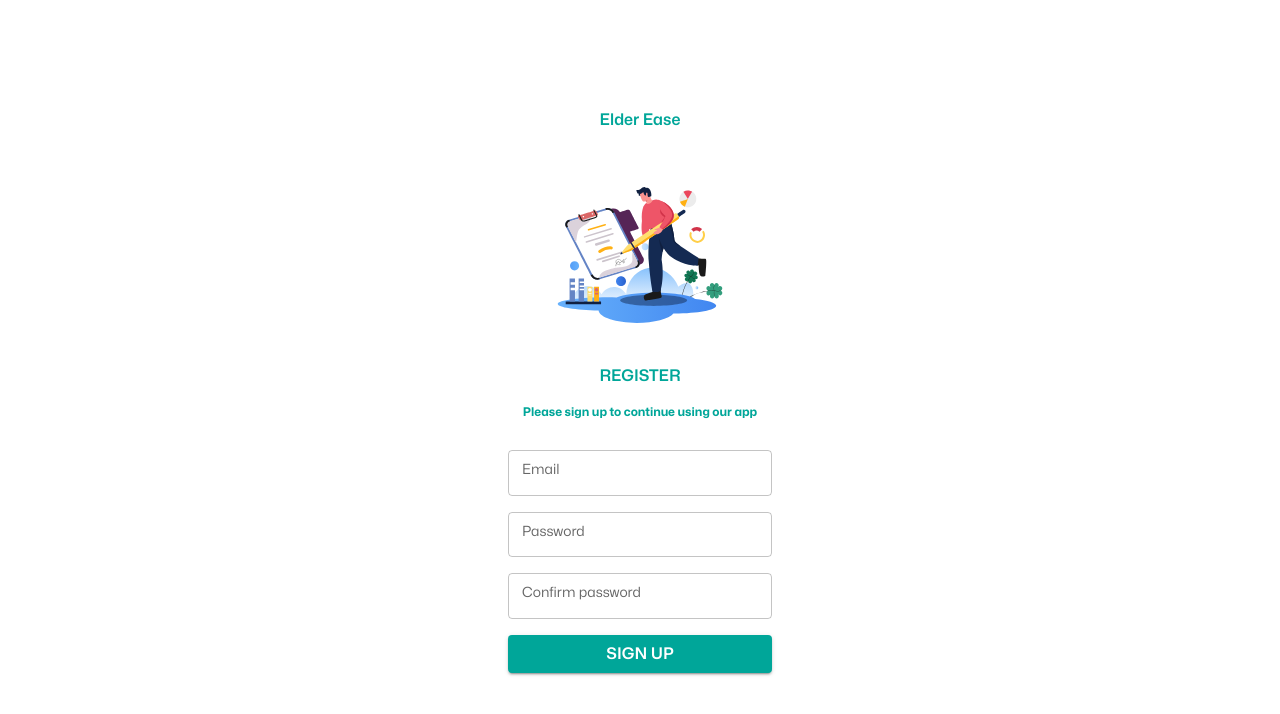
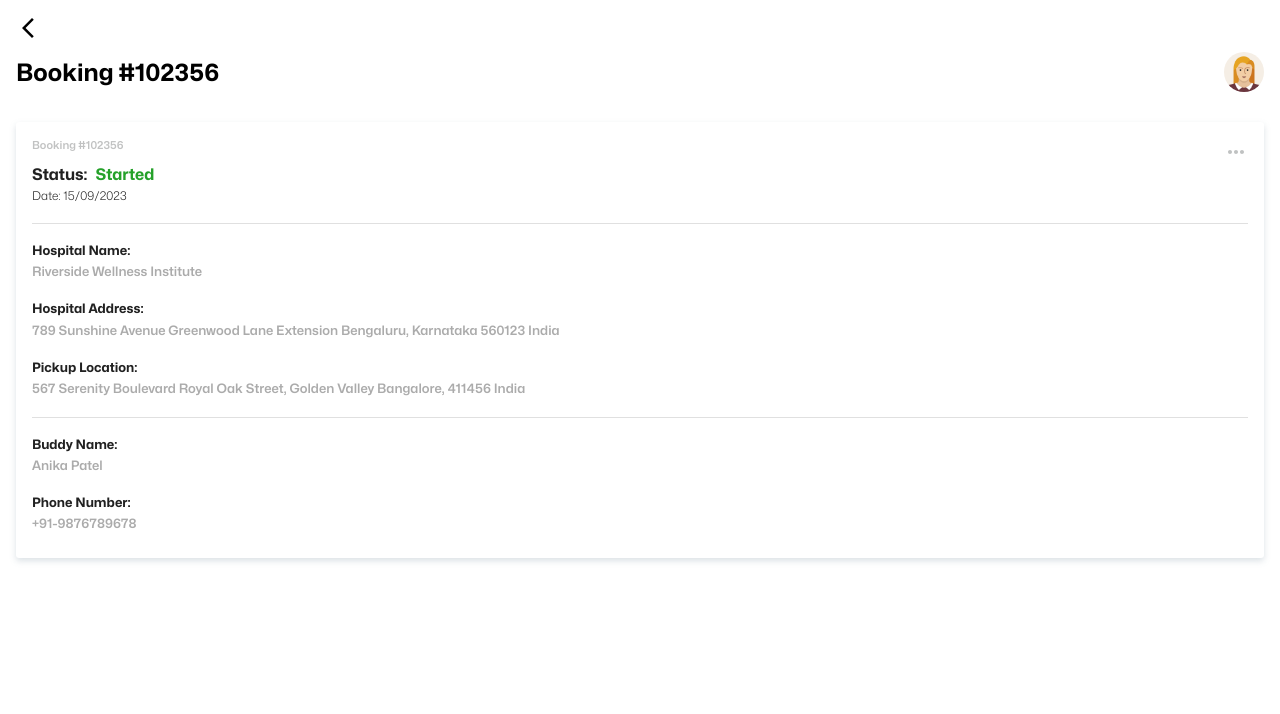
Before and after one commit to nikitha-keyvalue/elder-ease, a React (Create React App) app: page /elder-ease/view-booking in a window 1280 px wide. Before the commit this address led to /elder-ease/register. Shown: the top 714 px of the page. Built offline with nearby package versions, Linux system fonts and the light colour scheme.

Commit message:
booking details basic ui

```diff
--- a/src/App.tsx
+++ b/src/App.tsx
@@ -10,6 +10,7 @@ import Home from "./pages/Home";
 
 import './App.css'
 import MyBookings from "./pages/MyBookings";
+import ViewBooking from "./pages/MyBookings/components/ViewBooking";
 
 const App = () => {
   return (
@@ -24,6 +25,7 @@ const App = () => {
         <Route path={"/elder-ease/home"} element={<Home />} />
         <Route path={"/elder-ease/home/service-details"} element={<ServiceDetails />} />
         <Route path={"/elder-ease/my-bookings"} element={<MyBookings />} />
+        <Route path={"/elder-ease/view-booking"} element={<ViewBooking />} />
         <Route path="*" element={<Navigate to="/elder-ease/register" />} />
       </Routes>
     </ThemeProvider>
--- a/src/index.css
+++ b/src/index.css
@@ -1,12 +1,12 @@
-/* body {
+body {
   margin: 0;
-  font-family: -apple-system, BlinkMacSystemFont, 'Segoe UI', 'Roboto', 'Oxygen',
-    'Ubuntu', 'Cantarell', 'Fira Sans', 'Droid Sans', 'Helvetica Neue',
+  /* font-family: -apple-system, BlinkMacSystemFont, "Segoe UI", "Roboto", "Oxygen",
+    "Ubuntu", "Cantarell", "Fira Sans", "Droid Sans", "Helvetica Neue",
     sans-serif;
   -webkit-font-smoothing: antialiased;
-  -moz-osx-font-smoothing: grayscale;
+  -moz-osx-font-smoothing: grayscale; */
 }
-
+/*
 code {
   font-family: source-code-pro, Menlo, Monaco, Consolas, 'Courier New',
     monospace;
@@ -16,7 +16,7 @@ code {
 
 html,
 body {
-  font-family: 'Inter', sans-serif;
-font-family: 'Manrope', sans-serif;
-font-family: 'Montserrat', sans-serif;
+  font-family: "Inter", sans-serif;
+  font-family: "Manrope", sans-serif;
+  font-family: "Montserrat", sans-serif;
 }
--- a/src/pages/Home/components/SearchBar.tsx
+++ b/src/pages/Home/components/SearchBar.tsx
@@ -48,7 +48,7 @@ const SearchBar = ({
       style={{
         marginTop: "20px",
         width: width ?? "90%",
-        marginLeft: marginLeft ?? "calc(100vw - 100%)",
+        marginLeft: marginLeft ?? "calc(100vw - 95%)",
       }}
     >
       <Search>
--- a/src/pages/MyBookings/components/Card.tsx
+++ b/src/pages/MyBookings/components/Card.tsx
@@ -4,8 +4,10 @@ import MoreHorizIcon from "@mui/icons-material/MoreHoriz";
 import LocalHospitalIcon from "@mui/icons-material/LocalHospital";
 import TimeToLeaveIcon from "@mui/icons-material/TimeToLeave";
 import ShoppingCartIcon from "@mui/icons-material/ShoppingCart";
+import { useNavigate } from "react-router-dom";
 
 const BookingsCard: React.FC = () => {
+  const navigate = useNavigate();
   return (
     <>
       <Box>
@@ -16,6 +18,9 @@ const BookingsCard: React.FC = () => {
             boxShadow: "0px 3px 6px rgb(119 143 157 / 26%)",
             border: 0,
             borderRadius: "3px",
+          }}
+          onClick={()=>{
+            navigate('/elder-ease/view-booking')
           }}
         >
           <CardContent>
@@ -376,7 +381,7 @@ const BookingsCard: React.FC = () => {
               <Box
                 sx={{
                   padding: "11px",
-                  backgroundColor: "#4b5cf238",
+                  backgroundColor: "#4589f533",
                   textAlign: "center",
                   borderRadius: "14px",
                   marginTop: "20px",
@@ -385,7 +390,7 @@ const BookingsCard: React.FC = () => {
                 <Typography
                   variant="h3"
                   fontSize={"16px"}
-                  sx={{ color: "#4b5cf2" }}
+                  sx={{ color: "#4287f5" }}
                 >
                   Requested
                 </Typography>
--- /dev/null
+++ b/src/pages/MyBookings/components/ViewBooking.tsx
@@ -0,0 +1,141 @@
+import {
+  Box,
+  Typography,
+  IconButton,
+  Avatar,
+  Card,
+  CardContent,
+  Divider,
+} from "@mui/material";
+import { useNavigate } from "react-router-dom";
+import ArrowBackIosNewIcon from "@mui/icons-material/ArrowBackIosNew";
+import MoreHorizIcon from "@mui/icons-material/MoreHoriz";
+
+const ViewBooking: React.FC = () => {
+  const navigate = useNavigate();
+  return (
+    <>
+      <Box padding={"16px"}>
+        <Box onClick={() => navigate(-1)}>
+          <ArrowBackIosNewIcon sx={{ marginBottom: "8px", color: "#000" }} />
+        </Box>
+        <Box
+          display={"flex"}
+          justifyContent={"space-between"}
+          alignItems={"center"}
+        >
+          <Typography variant="h3" sx={{ color: "#000" }}>
+            Booking #102356
+          </Typography>
+          <IconButton sx={{ p: 0 }}>
+            <Avatar alt="Remy Sharp" src="/user.png" />
+          </IconButton>
+        </Box>
+        <Card
+          variant="outlined"
+          sx={{
+            boxShadow: "0px 3px 6px rgb(119 143 157 / 26%)",
+            border: 0,
+            borderRadius: "3px",
+            marginTop: "30px",
+          }}
+        >
+          <CardContent>
+            <Box
+              display={"flex"}
+              justifyContent={"space-between"}
+              alignItems={"center"}
+            >
+              <div
+                style={{
+                  fontSize: "11px",
+                  fontWeight: 600,
+                  color: "#060c0c40",
+                  marginBottom: "13px",
+                }}
+              >
+                Booking #102356
+              </div>
+              <MoreHorizIcon sx={{ color: "#060c0c40" }} />
+            </Box>
+            <div style={{ fontWeight: 700 }}>
+              <span>Status:</span>
+              <span style={{ color: "#25a12a", marginLeft: "8px" }}>
+                Started
+              </span>
+            </div>
+            <Typography variant="subtitle2" fontSize={"12px"} marginTop={"2px"}>
+              Date: 15/09/2023
+            </Typography>
+            <Divider sx={{ marginTop: "18px" }} />
+            <Box sx={{ marginTop: "16px" }}>
+              <Typography fontSize={"13px"} fontWeight={700}>
+                Hospital Name:
+              </Typography>
+              <Typography
+                fontSize={"13px"}
+                fontWeight={600}
+                sx={{ color: "rgb(0 0 0 / 33%)" }}
+              >
+                Riverside Wellness Institute
+              </Typography>
+            </Box>
+            <Box sx={{ marginTop: "16px" }}>
+              <Typography fontSize={"13px"} fontWeight={700}>
+                Hospital Address:
+              </Typography>
+              <Typography
+                fontSize={"13px"}
+                fontWeight={600}
+                sx={{ color: "rgb(0 0 0 / 33%)" }}
+              >
+                789 Sunshine Avenue Greenwood Lane Extension Bengaluru,
+                Karnataka 560123 India
+              </Typography>
+            </Box>
+            <Box sx={{ marginTop: "16px" }}>
+              <Typography fontSize={"13px"} fontWeight={700}>
+                Pickup Location:
+              </Typography>
+              <Typography
+                fontSize={"13px"}
+                fontWeight={600}
+                sx={{ color: "rgb(0 0 0 / 33%)" }}
+              >
+                567 Serenity Boulevard Royal Oak Street, Golden Valley
+                Bangalore, 411456 India
+              </Typography>
+            </Box>
+            <Divider sx={{ marginTop: "18px" }} />
+            <Box sx={{ marginTop: "16px" }}>
+              <Typography fontSize={"13px"} fontWeight={700}>
+                Buddy Name:
+              </Typography>
+              <Typography
+                fontSize={"13px"}
+                fontWeight={600}
+                sx={{ color: "rgb(0 0 0 / 33%)" }}
+              >
+                Anika Patel
+              </Typography>
+            </Box>
+            <Box sx={{ marginTop: "16px" }}>
+              <Typography fontSize={"13px"} fontWeight={700}>
+                Phone Number:
+              </Typography>
+              <Typography
+                fontSize={"13px"}
+                fontWeight={600}
+                sx={{ color: "rgb(0 0 0 / 33%)" }}
+              >
+                +91-9876789678
+              </Typography>
+            </Box>
+          </CardContent>
+        </Card>
+      </Box>
+    </>
+  );
+};
+
+export default ViewBooking;
--- a/src/pages/MyBookings/index.tsx
+++ b/src/pages/MyBookings/index.tsx
@@ -5,15 +5,15 @@ import ArrowBackIosNewIcon from "@mui/icons-material/ArrowBackIosNew";
 import { useNavigate } from "react-router-dom";
 
 const MyBookings: React.FC = () => {
-  let navigate = useNavigate();
+  const navigate = useNavigate();
   return (
     <>
       {/* <Navbar /> */}
       <Box padding={"16px"}>
         <Box onClick={() => navigate(-1)}>
-          <ArrowBackIosNewIcon sx={{ marginBottom: "12px", color: "#000" }} />
+          <ArrowBackIosNewIcon sx={{ marginBottom: "8px", color: "#000" }} />
         </Box>
-        <Box display={"flex"} justifyContent={"space-between"}>
+        <Box display={"flex"} justifyContent={"space-between"} alignItems={'center'}>
           <Typography variant="h3" sx={{ color: "#000" }}>
             My Bookings
           </Typography>
```
